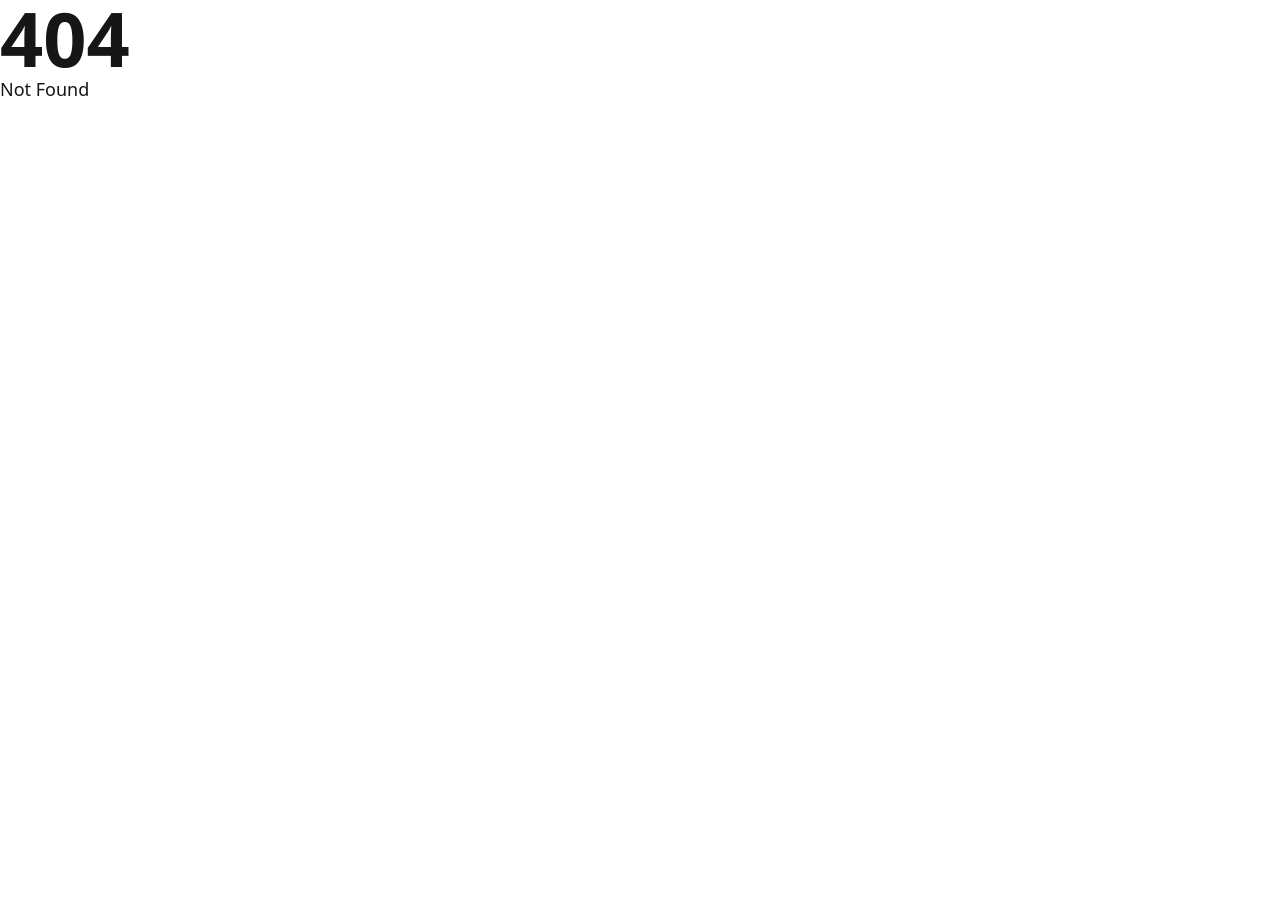
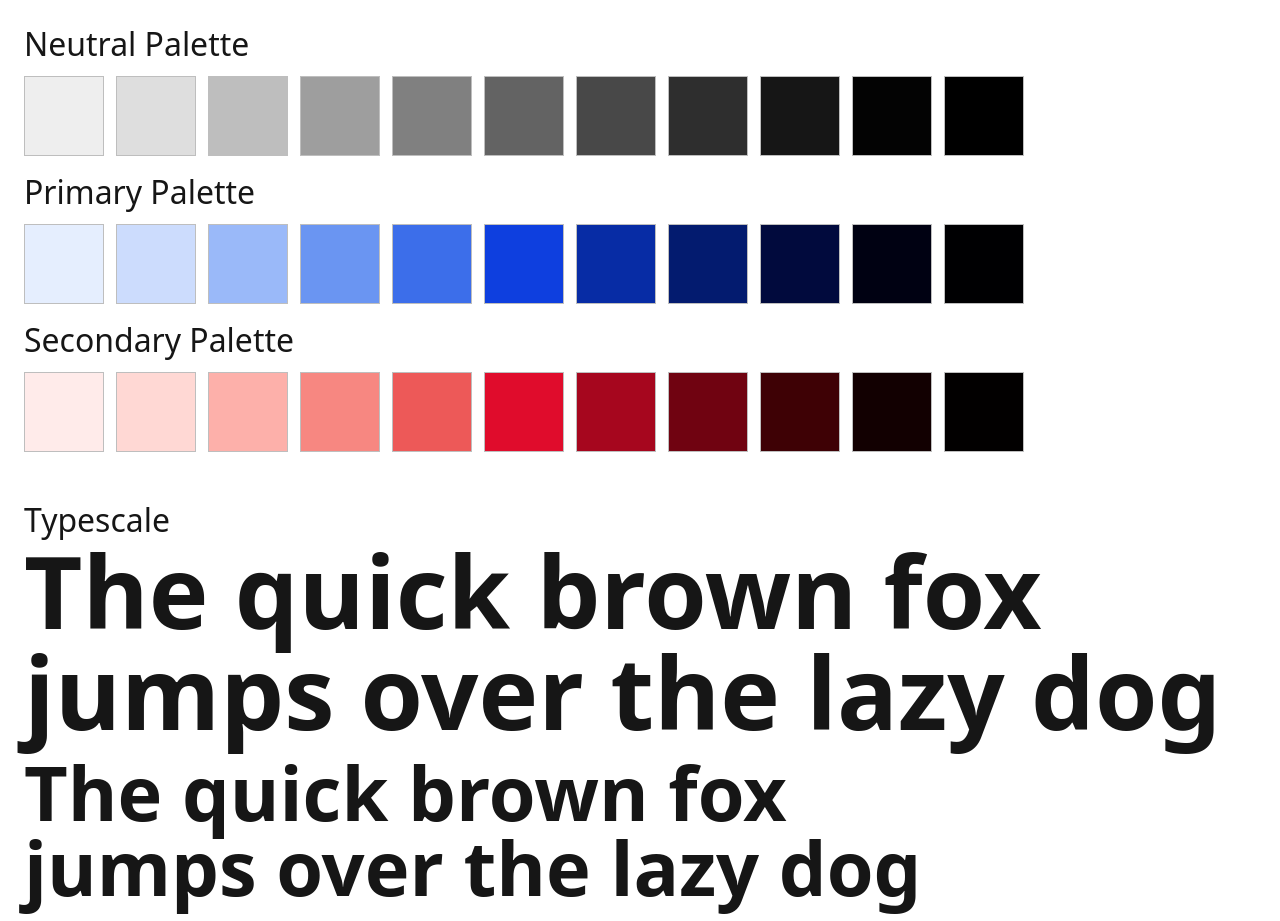
Before and after one commit to cybrejon/skip-the-noise, a SvelteKit app: page /ds in a window 1280 px wide. Before the commit this address had no page. Shown: the top 921 px of the page. Before the commit the page ends 800 px from the top, so only its background shows below. Built offline with nearby package versions, Linux system fonts and the light colour scheme.

Commit message:
feat: add "design system" page for quick previewing of palettes and typescale

```diff
--- /dev/null
+++ b/src/routes/ds/+page.svelte
@@ -0,0 +1,88 @@
+<script lang="ts">
+</script>
+
+<main class="w-full">
+  <section id="palettes" class="p-6 grid gap-4">
+    {@render Palettes()}
+  </section>
+  <section id="typography" class="p-6 grid gap-4">
+    {@render Typescale()}
+  </section>
+</main>
+
+{#snippet Palettes()}
+  <!-- Neutral -->
+  <article class="w-full flex flex-col gap-3">
+    <div class="h4">Neutral Palette</div>
+
+    <div class="flex flex-row gap-3 flex-wrap">
+      <div class="size-20 border border-neutral-200 bg-neutral-50"></div>
+      <div class="size-20 border border-neutral-200 bg-neutral-100"></div>
+      <div class="size-20 border border-neutral-200 bg-neutral-200"></div>
+      <div class="size-20 border border-neutral-200 bg-neutral-300"></div>
+      <div class="size-20 border border-neutral-200 bg-neutral-400"></div>
+      <div class="size-20 border border-neutral-200 bg-neutral-500"></div>
+      <div class="size-20 border border-neutral-200 bg-neutral-600"></div>
+      <div class="size-20 border border-neutral-200 bg-neutral-700"></div>
+      <div class="size-20 border border-neutral-200 bg-neutral-800"></div>
+      <div class="size-20 border border-neutral-200 bg-neutral-900"></div>
+      <div class="size-20 border border-neutral-200 bg-neutral-950"></div>
+    </div>
+  </article>
+  <!-- Primary -->
+  <article class="w-full flex flex-col gap-3">
+    <div class="h4">Primary Palette</div>
+
+    <div class="flex flex-row gap-3 flex-wrap">
+      <div class="size-20 border border-neutral-200 bg-primary-50"></div>
+      <div class="size-20 border border-neutral-200 bg-primary-100"></div>
+      <div class="size-20 border border-neutral-200 bg-primary-200"></div>
+      <div class="size-20 border border-neutral-200 bg-primary-300"></div>
+      <div class="size-20 border border-neutral-200 bg-primary-400"></div>
+      <div class="size-20 border border-neutral-200 bg-primary-500"></div>
+      <div class="size-20 border border-neutral-200 bg-primary-600"></div>
+      <div class="size-20 border border-neutral-200 bg-primary-700"></div>
+      <div class="size-20 border border-neutral-200 bg-primary-800"></div>
+      <div class="size-20 border border-neutral-200 bg-primary-900"></div>
+      <div class="size-20 border border-neutral-200 bg-primary-950"></div>
+    </div>
+  </article>
+  <!-- Secondary -->
+  <article class="w-full flex flex-col gap-3">
+    <div class="h4">Secondary Palette</div>
+
+    <div class="flex flex-row gap-3 flex-wrap">
+      <div class="size-20 border border-neutral-200 bg-secondary-50"></div>
+      <div class="size-20 border border-neutral-200 bg-secondary-100"></div>
+      <div class="size-20 border border-neutral-200 bg-secondary-200"></div>
+      <div class="size-20 border border-neutral-200 bg-secondary-300"></div>
+      <div class="size-20 border border-neutral-200 bg-secondary-400"></div>
+      <div class="size-20 border border-neutral-200 bg-secondary-500"></div>
+      <div class="size-20 border border-neutral-200 bg-secondary-600"></div>
+      <div class="size-20 border border-neutral-200 bg-secondary-700"></div>
+      <div class="size-20 border border-neutral-200 bg-secondary-800"></div>
+      <div class="size-20 border border-neutral-200 bg-secondary-900"></div>
+      <div class="size-20 border border-neutral-200 bg-secondary-950"></div>
+    </div>
+  </article>
+{/snippet}
+
+{#snippet Typescale()}
+  <article class="w-full">
+    <div class="h4">Typescale</div>
+
+    <div class="flex flex-col gap-3">
+      <div class="text-jumbo leading-none font-manrope font-bold">
+        The quick brown fox jumps over the lazy dog
+      </div>
+      <h1>The quick brown fox jumps over the lazy dog</h1>
+      <h2>The quick brown fox jumps over the lazy dog</h2>
+      <h3>The quick brown fox jumps over the lazy dog</h3>
+      <h4>The quick brown fox jumps over the lazy dog</h4>
+      <h5>The quick brown fox jumps over the lazy dog</h5>
+      <h6>The quick brown fox jumps over the lazy dog</h6>
+      <p>The quick brown fox jumps over the lazy dog</p>
+      <small>The quick brown fox jumps over the lazy dog</small>
+    </div>
+  </article>
+{/snippet}
```
